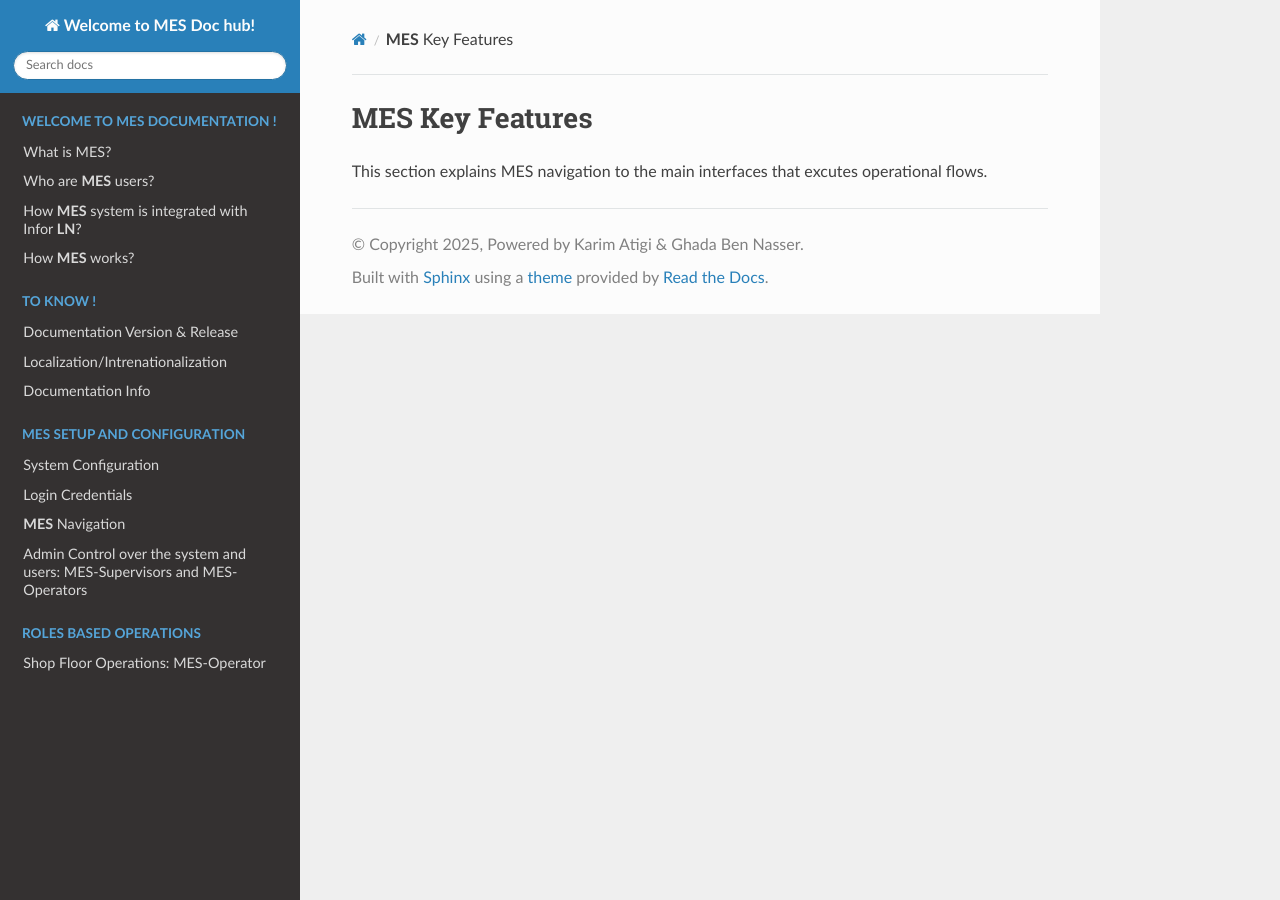
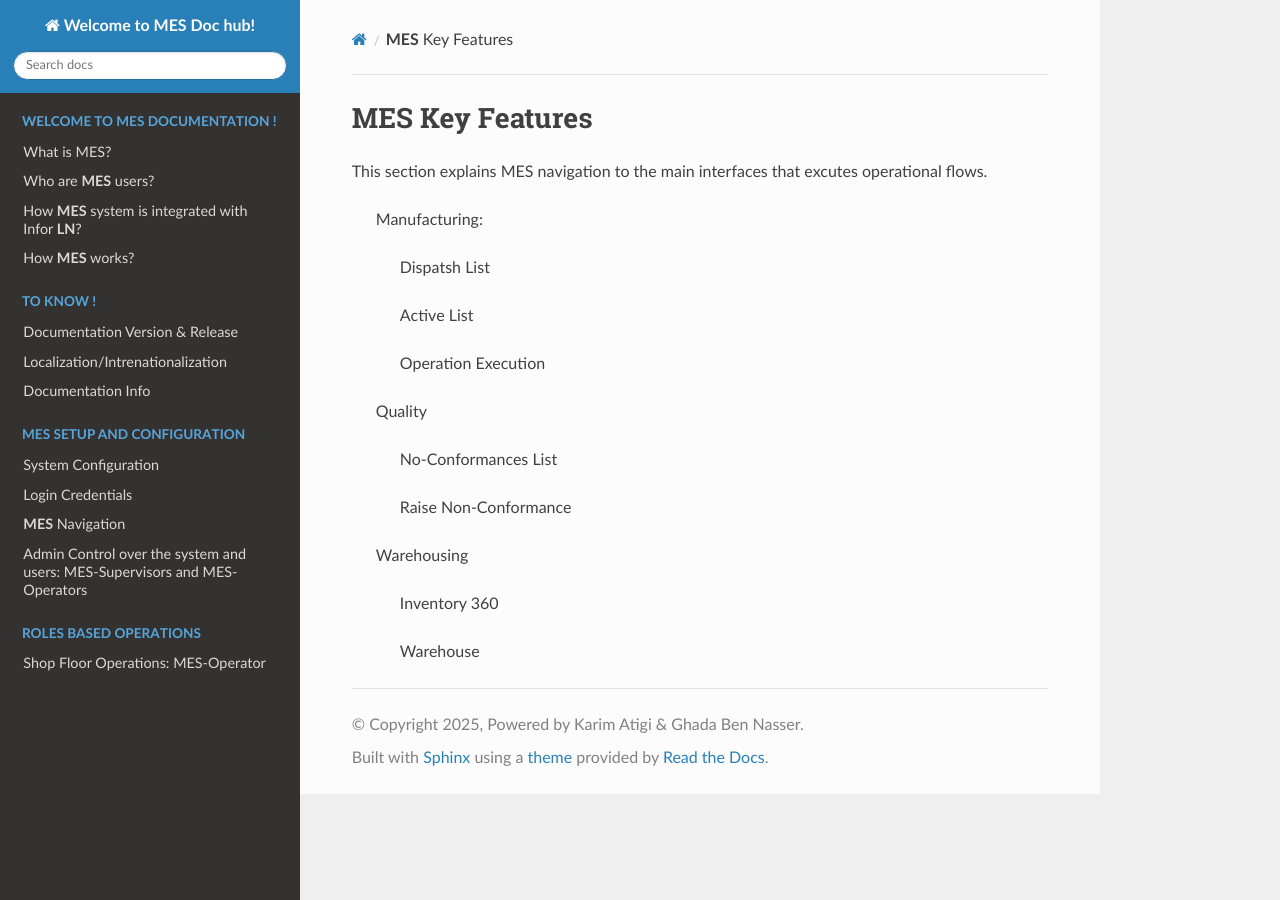
Before and after one commit to ghadiben0/-rtd-tutorial-ghadi2, a Sphinx documentation site: the page built from docs/source/features.rst, in a window 1280 px wide. Built offline with Sphinx 7.4.7 and the Read the Docs theme 3.1.0, drawn with Linux system fonts in a browser that asks for light colours.

Commit message:
Update features.rst

```diff
--- a/docs/source/features.rst
+++ b/docs/source/features.rst
@@ -2,3 +2,23 @@
 ==========
 
 This section explains MES navigation to the main interfaces that excutes operational flows.
+
+    Manufacturing:
+
+      Dispatsh List
+
+      Active List
+
+      Operation Execution
+
+    Quality
+
+      No-Conformances List
+
+      Raise Non-Conformance
+
+    Warehousing
+
+      Inventory 360
+
+      Warehouse
```
